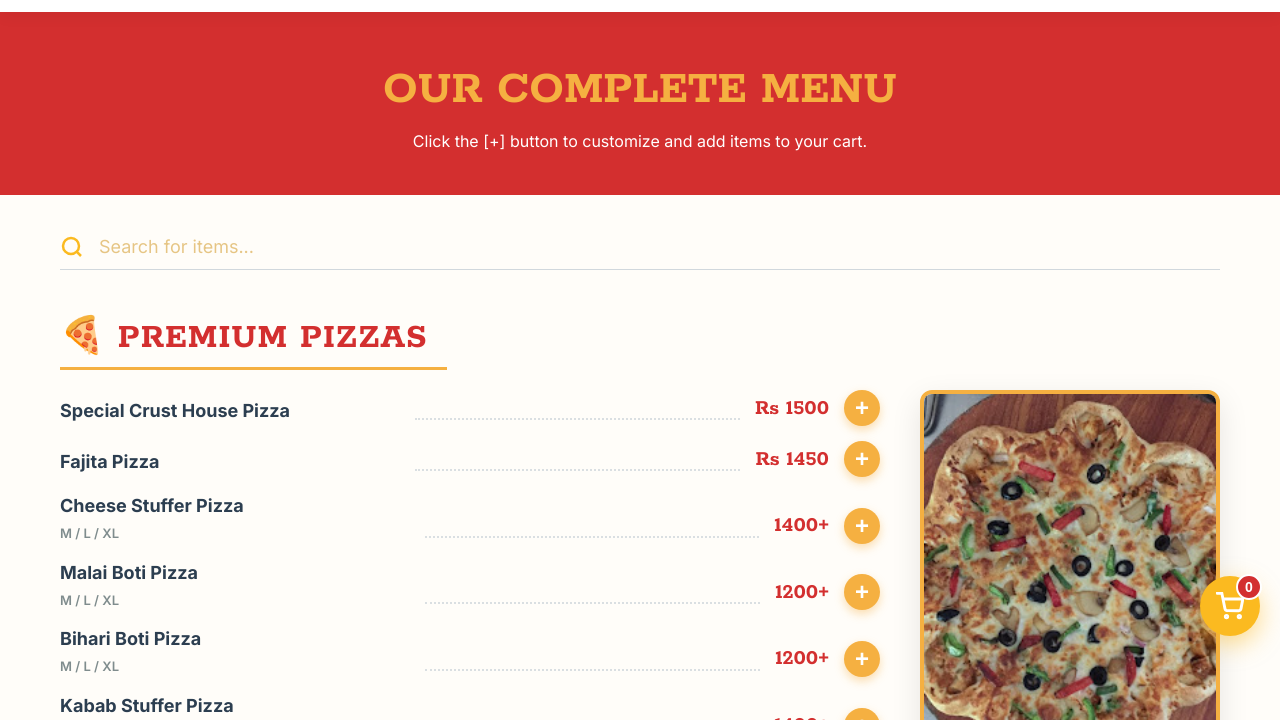
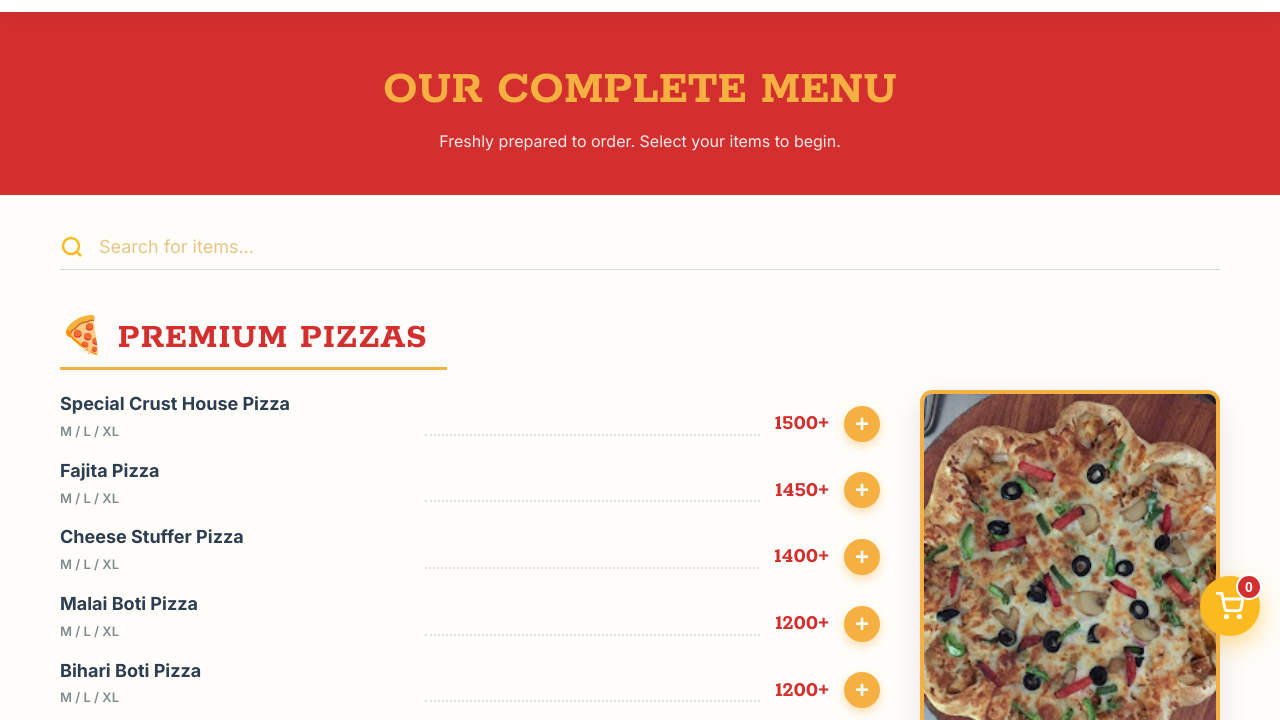
Before and after one commit to fahadkiyani1/Cukoos, a plain HTML site: page index.html in a window 1280 px wide. Both pictures are taken after a click on the link "MENU". Shown: the part 69-789 px from the top of the page. Drawn offline with Linux system fonts and the light colour scheme; no server answers.

Commit message:
Update index.html

```diff
--- a/index.html
+++ b/index.html
@@ -85,6 +85,7 @@
     /* Menu List */
     .menu-header { background: var(--primary-red); color: #fff; text-align: center; padding: 40px 20px; margin-bottom: 30px; }
     .menu-header h1 { font-size: clamp(32px, 5vw, 48px); color: var(--secondary-gold); text-transform: uppercase; }
+    .menu-header p { font-size: 16px; opacity: 0.9; }
 
     .category-wrapper { margin-top: 40px; }
     .category-title { font-size: clamp(28px, 4vw, 36px); color: var(--primary-red); margin-bottom: 20px; border-bottom: 3px solid var(--secondary-gold); display: inline-block; padding-right: 20px; }
@@ -213,18 +214,22 @@
 </head>
 <body>
 
+  <!-- Toast Notification -->
   <div id="toast" class="toast">Action successful!</div>
 
+  <!-- Item Size/Options Modal -->
   <div class="modal-overlay" id="optionsModal">
     <div class="modal-box">
       <button class="close-modal" id="closeOptionsBtn">&times;</button>
       <h2 class="modal-title" id="optionsItemName">Item Name</h2>
       <p class="modal-subtitle">Choose your size or variation</p>
       <div id="optionsContainer" style="display: flex; flex-direction: column; gap: 12px;">
-        </div>
+        <!-- Buttons injected by JavaScript -->
+      </div>
     </div>
   </div>
 
+  <!-- Auth Modal -->
   <div class="modal-overlay" id="authModal">
     <div class="modal-box">
       <button class="close-modal" id="closeModalBtn">&times;</button>
@@ -251,6 +256,7 @@
     </div>
   </div>
 
+  <!-- Checkout Information Modal -->
   <div class="modal-overlay" id="checkoutModal">
     <div class="modal-box">
       <button class="close-modal" id="closeCheckoutBtn">&times;</button>
@@ -264,6 +270,7 @@
     </div>
   </div>
 
+  <!-- Order Confirmation Modal -->
   <div class="modal-overlay" id="confirmationModal">
     <div class="modal-box" style="text-align: center; padding-top: 40px;">
       <div style="font-size: 70px; margin-bottom: 10px;">🎉</div>
@@ -273,6 +280,7 @@
     </div>
   </div>
 
+  <!-- Cart Sidebar -->
   <div class="cart-sidebar" id="cartSidebar">
     <div class="cart-header">
       <h2>Your Order</h2>
@@ -287,6 +295,7 @@
     </div>
   </div>
 
+  <!-- Navigation -->
   <header>
     <nav>
       <a class="logo-container" onclick="navigate('home')">
@@ -294,10 +303,12 @@
         <span class="brand">CRUST HOUSE</span>
       </a>
 
+      <!-- Mobile Hamburger Button -->
       <button class="menu-toggle" id="mobileMenuBtn">
         <svg viewBox="0 0 24 24"><line x1="3" y1="12" x2="21" y2="12"></line><line x1="3" y1="6" x2="21" y2="6"></line><line x1="3" y1="18" x2="21" y2="18"></line></svg>
       </button>
 
+      <!-- Nav Links (Slides on mobile) -->
       <div class="nav-right" id="navRight">
         <button class="close-nav" id="closeMobileNav">&times;</button>
         <ul class="nav-links">
@@ -311,6 +322,7 @@
     </nav>
   </header>
 
+  <!-- ==================== HOME PAGE ==================== -->
   <main id="home" class="page-section active-page">
     <section class="hero">
       <div class="container">
@@ -332,21 +344,26 @@
     </section>
   </main>
 
+  <!-- ==================== MENU PAGE ==================== -->
   <main id="menu" class="page-section">
-    <div class="menu-header"><h1>Our Complete Menu</h1><p>Click the [+] button to customize and add items to your cart.</p></div>
+    <div class="menu-header">
+      <h1>Our Complete Menu</h1>
+      <p>Freshly prepared to order. Select your items to begin.</p>
+    </div>
     <div class="container">
       <div class="menu-search-container">
         <svg viewBox="0 0 24 24"><circle cx="11" cy="11" r="8"></circle><line x1="21" y1="21" x2="16.65" y2="16.65"></line></svg>
         <input type="text" id="mainMenuSearch" placeholder="Search for items...">
       </div>
 
+      <!-- PIZZAS -->
       <div class="category-wrapper">
         <h2 class="category-title uppercase-text">🍕 Premium Pizzas</h2>
         <div class="category-content">
           <div class="menu-list">
-            <div class="menu-item"><div class="item-info"><span class="item-name">Special Crust House Pizza</span></div><div class="item-dots"></div><div class="price-action-wrapper"><span class="item-price">Rs 1500</span><button class="add-to-cart-btn" onclick="addToCart('Special Crust Pizza', 1500)">+</button></div></div>
-            <div class="menu-item"><div class="item-info"><span class="item-name">Fajita Pizza</span></div><div class="item-dots"></div><div class="price-action-wrapper"><span class="item-price">Rs 1450</span><button class="add-to-cart-btn" onclick="addToCart('Fajita Pizza', 1450)">+</button></div></div>
-
+            <!-- All Pizzas Now Have Options! -->
+            <div class="menu-item"><div class="item-info"><span class="item-name">Special Crust House Pizza</span><span class="item-desc">M / L / XL</span></div><div class="item-dots"></div><div class="price-action-wrapper"><span class="item-price">1500+</span><button class="add-to-cart-btn" onclick="showOptions('Special Crust Pizza', 'Medium,1500|Large,2000|Extra Large,2500')">+</button></div></div>
+            <div class="menu-item"><div class="item-info"><span class="item-name">Fajita Pizza</span><span class="item-desc">M / L / XL</span></div><div class="item-dots"></div><div class="price-action-wrapper"><span class="item-price">1450+</span><button class="add-to-cart-btn" onclick="showOptions('Fajita Pizza', 'Medium,1450|Large,1950|Extra Large,2450')">+</button></div></div>
             <div class="menu-item"><div class="item-info"><span class="item-name">Cheese Stuffer Pizza</span><span class="item-desc">M / L / XL</span></div><div class="item-dots"></div><div class="price-action-wrapper"><span class="item-price">1400+</span><button class="add-to-cart-btn" onclick="showOptions('Cheese Stuffer Pizza', 'Medium,1400|Large,1900|Extra Large,2400')">+</button></div></div>
             <div class="menu-item"><div class="item-info"><span class="item-name">Malai Boti Pizza</span><span class="item-desc">M / L / XL</span></div><div class="item-dots"></div><div class="price-action-wrapper"><span class="item-price">1200+</span><button class="add-to-cart-btn" onclick="showOptions('Malai Boti Pizza', 'Medium,1200|Large,1700|Extra Large,2200')">+</button></div></div>
             <div class="menu-item"><div class="item-info"><span class="item-name">Bihari Boti Pizza</span><span class="item-desc">M / L / XL</span></div><div class="item-dots"></div><div class="price-action-wrapper"><span class="item-price">1200+</span><button class="add-to-cart-btn" onclick="showOptions('Bihari Boti Pizza', 'Medium,1200|Large,1700|Extra Large,2200')">+</button></div></div>
@@ -357,6 +374,7 @@
         </div>
       </div>
 
+      <!-- BURGERS -->
       <div class="category-wrapper">
         <h2 class="category-title uppercase-text">🍔 Burger Zone</h2>
         <div class="category-content">
@@ -370,6 +388,7 @@
         </div>
       </div>
 
+      <!-- PASTA -->
       <div class="category-wrapper">
         <h2 class="category-title uppercase-text">🍝 Baked Pasta</h2>
         <div class="category-content">
@@ -381,6 +400,7 @@
         </div>
       </div>
 
+      <!-- SANDWICHES & ROLLS -->
       <div class="category-wrapper">
         <h2 class="category-title uppercase-text">🥪 Sandwiches & 🌯 Rolls</h2>
         <div class="category-content">
@@ -397,6 +417,7 @@
         </div>
       </div>
 
+      <!-- APPETIZERS -->
       <div class="category-wrapper">
         <h2 class="category-title uppercase-text">🍗 Appetizers & Wings</h2>
         <div class="category-content">
@@ -417,6 +438,7 @@
         </div>
       </div>
 
+      <!-- DRINKS -->
       <div class="category-wrapper">
         <h2 class="category-title uppercase-text">🥤 Drinks</h2>
         <div class="category-content">
@@ -431,6 +453,7 @@
     </div>
   </main>
 
+  <!-- ==================== ABOUT US PAGE ==================== -->
   <main id="about" class="page-section">
     <div class="container about-container">
       <h1 class="about-title">The Crust House Story</h1>
@@ -439,6 +462,7 @@
     </div>
   </main>
 
+  <!-- ==================== PRIVATE ADMIN DASHBOARD ==================== -->
   <main id="admin" class="page-section">
     <div class="menu-header" style="background: #2c3e50;">
       <h1>Kitchen Order Panel</h1>
@@ -451,6 +475,7 @@
     </div>
   </main>
 
+  <!-- Floating Controls -->
   <div class="floating-controls">
     <button class="float-btn" id="openCartFloatBtn" title="View Cart">
       <div class="cart-badge" id="cartBadge">0</div>
@@ -469,6 +494,7 @@
     </div>
   </footer>
 
+  <!-- ==================== JAVASCRIPT ==================== -->
   <script type="module">
     import { initializeApp } from "https://www.gstatic.com/firebasejs/10.8.1/firebase-app.js";
     import { getAuth, createUserWithEmailAndPassword, signInWithEmailAndPassword, onAuthStateChanged, signOut } from "https://www.gstatic.com/firebasejs/10.8.1/firebase-auth.js";
@@ -587,16 +613,15 @@
       catch (err) { showToast("Invalid credentials"); }
     });
 
-    // NEW: Options Selection Modal Logic
+    // Options Selection Modal Logic
     const optionsModal = document.getElementById('optionsModal');
     document.getElementById('closeOptionsBtn').addEventListener('click', () => toggleModal(optionsModal, false));
 
     window.showOptions = function(itemName, optionsString) {
       document.getElementById('optionsItemName').innerText = itemName;
       const container = document.getElementById('optionsContainer');
-      container.innerHTML = ''; // Clear previous options
+      container.innerHTML = '';
 
-      // optionsString format expected: "Medium,1400|Large,1900|Extra Large,2400"
       const optionsArray = optionsString.split('|');
 
       optionsArray.forEach(opt => {
```
